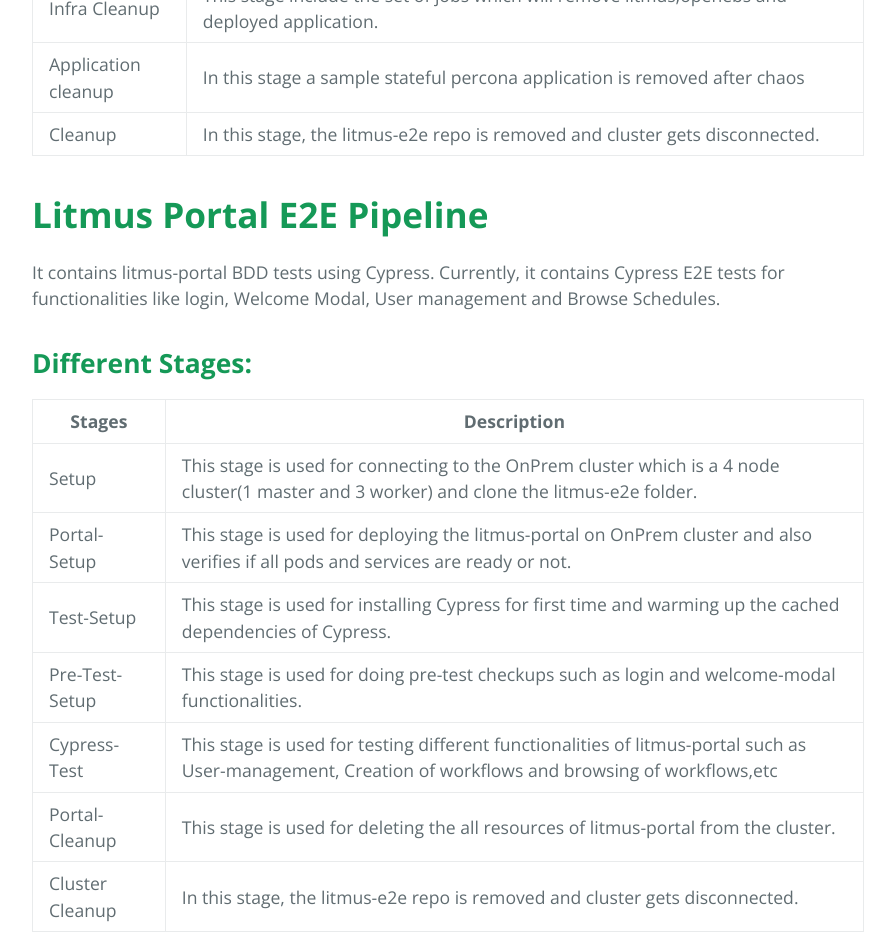
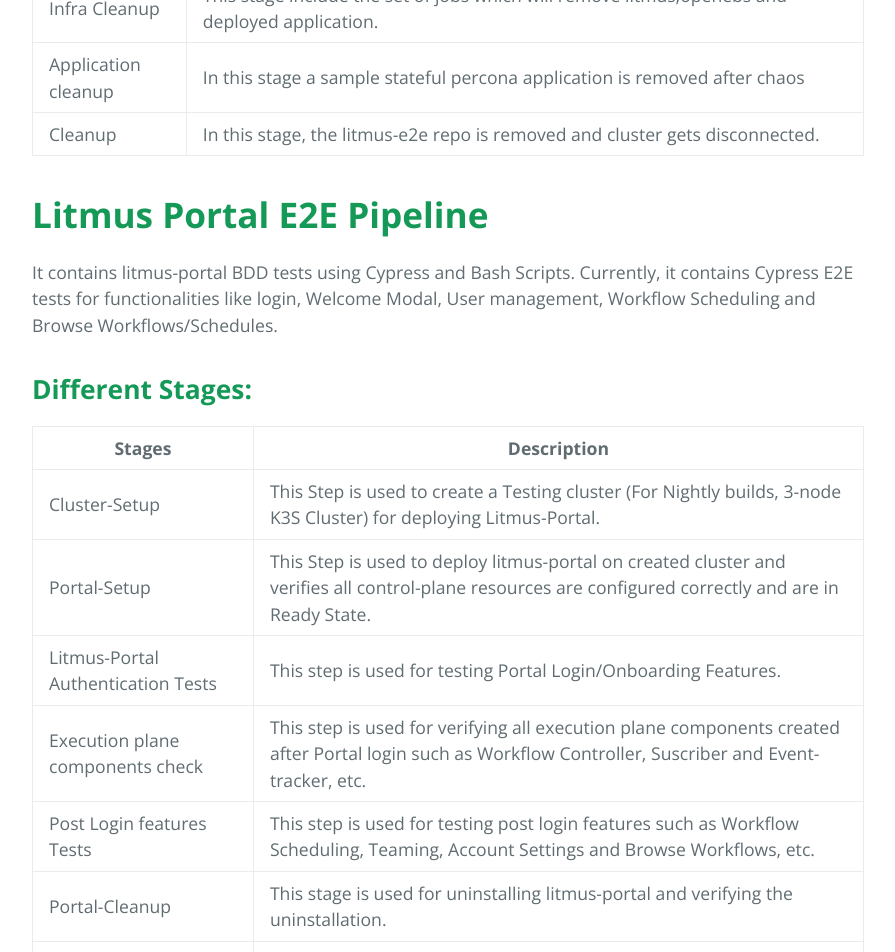
Before and after one commit to Jonsy13/Pipeline-Updates-Test, a Jekyll site: the page built from index.md, in a window 1280 px wide and 1400 px high, scrolled down 2737 px. Shown: the top 952 px of the window, without its empty margins (192-1087 px from the left). Built offline with Jekyll 4.4.1, drawn with Linux system fonts in a browser that asks for light colours; Markdown is read by kramdown in place of the engine named in the settings; some of the changed text lies outside the part shown.

Commit message:
Made some minor changes
Signed-off-by: Jonsy13 <vedant.shrotria@chaosnative.com>

```diff
--- a/_layouts/template.html
+++ b/_layouts/template.html
@@ -17,10 +17,10 @@
     <section class="page-header">
       <h1 class="project-name">LitmusChaos CI</h1>
       <h2 class="project-tagline"><b>Tests the Chaos Powered by GitHub Actions</b></h2>
-      <a href= "Pipeline-Updates-Test/index" class="btn"><b>Home</b></a>
-      <a href= "Pipeline-Updates-Test/generic-pipeline/generic" class="btn"><b>Generic</b></a>
-      <a href= "Pipeline-Updates-Test/portal-pipeline/portal" class="btn"><b>Litmus-Portal</b></a>
-      <a href= "Pipeline-Updates-Test/experimentDetails/bargraph" class="btn"><b>Experiment Details</b></a>
+      <a href= "/Pipeline-Updates-Test/index" class="btn"><b>Home</b></a>
+      <a href= "/Pipeline-Updates-Test/generic-pipeline/generic" class="btn"><b>Generic</b></a>
+      <a href= "/Pipeline-Updates-Test/portal-pipeline/portal" class="btn"><b>Litmus-Portal</b></a>
+      <a href= "/Pipeline-Updates-Test/experimentDetails/bargraph" class="btn"><b>Experiment Details</b></a>
       <a href="https://github.com/litmuschaos/litmus-e2e" class="btn"><b>View on GitHub</b></a>
     </section>
 
@@ -29,7 +29,7 @@
       {{ content }}
 
       <footer class="site-footer">
-        <span class="site-footer-owner"><img src="Pipeline-Updates-Test/images/litmus-footer.png" /></span>
+        <span class="site-footer-owner"><img src="/Pipeline-Updates-Test/images/litmus-footer.png" /></span>
         <span class="site-footer-credits">This page was generated by <a href="https://pages.github.com">GitHub Pages</a>
       </footer>
 
--- a/index.md
+++ b/index.md
@@ -3,7 +3,6 @@ title: Home
 layout: template
 filename: index
 ---
-
 
 # **LitmusChaos E2E**
 
@@ -80,9 +79,11 @@ The Generic pipeline covers the test for litmus generic experiments which includ
 </table>
 
 # **OpenEBS E2E Pipeline**
+
 It contains the openebs e2e BDDs for OpenEBS experiments. A stateful application (percona) is deployed using cstor (OpenEBS Storage class). The chaos is performed on the different OpenEBS components with the same application.At the end, the application, litmus, and OpenEBS all are uninstalled gracefully.
 
 ## **Different Stages:**
+
 <table style="width:100%">
   <tr>
     <th>Stages</th>
@@ -119,40 +120,42 @@ It contains the openebs e2e BDDs for OpenEBS experiments. A stateful application
 </table>
 
 # **Litmus Portal E2E Pipeline**
-It contains litmus-portal BDD tests using Cypress. Currently, it contains Cypress E2E tests for functionalities like login, Welcome Modal, User management and Browse Schedules.
+
+It contains litmus-portal BDD tests using Cypress and Bash Scripts. Currently, it contains Cypress E2E tests for functionalities like login, Welcome Modal, User management, Workflow Scheduling and Browse Workflows/Schedules.
 
 ## **Different Stages:**
+
 <table style="width:100%">
   <tr>
     <th>Stages</th>
     <th>Description</th>
   </tr>
   <tr>
-    <td>Setup</td>
-    <td>This stage is used for connecting to the OnPrem cluster which is a 4 node cluster(1 master and 3 worker) and clone the litmus-e2e folder.</td>
+    <td>Cluster-Setup</td>
+    <td>This Step is used to create a Testing cluster (For Nightly builds, 3-node K3S Cluster) for deploying Litmus-Portal.</td>
   </tr>
   <tr>
     <td>Portal-Setup</td>
-    <td>This stage is used for deploying the litmus-portal on OnPrem cluster and also verifies if all pods and services are ready or not.</td>
+    <td>This Step is used to deploy litmus-portal on created cluster and verifies all control-plane resources are configured correctly and are in Ready State.</td>
   </tr>
   <tr>
-    <td>Test-Setup</td>
-    <td>This stage is used for installing Cypress for first time and warming up the cached dependencies of Cypress.</td>
+    <td>Litmus-Portal Authentication Tests</td>
+    <td>This step is used for testing Portal Login/Onboarding Features.</td>
   </tr>
   <tr>
-    <td>Pre-Test-Setup</td>
-    <td>This stage is used for doing pre-test checkups such as login and welcome-modal functionalities.</td>
+    <td>Execution plane components check</td>
+    <td>This step is used for verifying all execution plane components created after Portal login such as Workflow Controller, Suscriber and Event-tracker, etc.</td>
   </tr>
   <tr>
-    <td>Cypress-Test</td>
-    <td>This stage is used for testing different functionalities of litmus-portal such as User-management, Creation of workflows and browsing of workflows,etc</td>
+    <td>Post Login features Tests</td>
+    <td>This step is used for testing post login features such as Workflow Scheduling, Teaming, Account Settings and Browse Workflows, etc.</td>
   </tr>
   <tr>
     <td>Portal-Cleanup</td>
-    <td>This stage is used for deleting the all resources of litmus-portal from the cluster.</td>
+    <td>This stage is used for uninstalling litmus-portal and verifying the uninstallation.</td>
   </tr>
   <tr>
     <td>Cluster Cleanup</td>
-    <td>In this stage, the litmus-e2e repo is removed and cluster gets disconnected.</td>
+    <td>In this stage, The Cluster created for testing is destroyed and artifacts (Screenshots of failed Cypress tests) are saved for later use.</td>
   </tr>
 </table>
```
Also changed, not shown: README.md.
